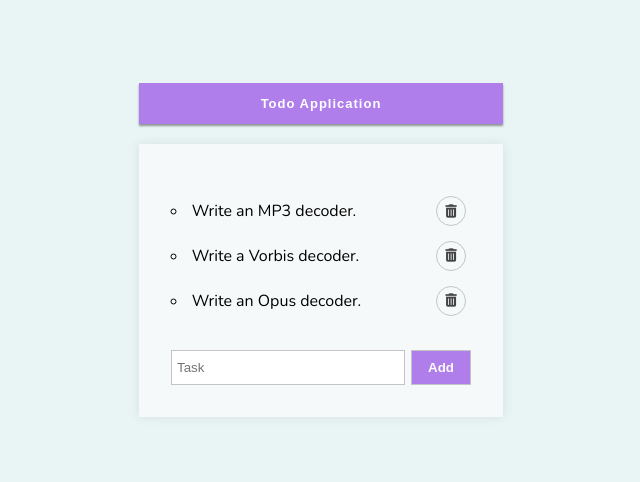
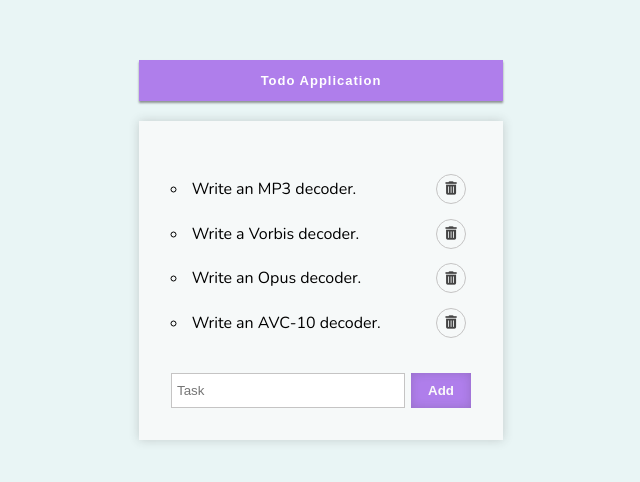
Before and after one commit to devsh0/ReacTodo, a React app: page / in a window 1280 px wide. Shown: the part 150-632 px from the top of the page, without its empty margins (319-959 px from the left). Built offline with nearby package versions, Linux system fonts and the light colour scheme.

Commit message:
Apply inset shadow on "Add Task" button
1. Apply inset border on "Add Task" button.
2. Increase alpha in the shadow color of "todo-list-container".
3. Remove unused member variable from "TodoApp" component.

```diff
--- a/src/index.css
+++ b/src/index.css
@@ -39,7 +39,7 @@ body {
     min-height: 25%;
     padding: 2rem;
     background: rgba(250, 250, 250, .8);
-    box-shadow: 0 0 10px 0 rgba(50, 50, 50, 0.1);
+    box-shadow: 0 0 10px 0 rgba(50, 50, 50, 0.2);
 }
 
 @media (max-width: 675px) {
@@ -108,5 +108,6 @@ body {
     height: 35px;
     margin-left: 6px;
     background: #af7eeb;
-    border: 1px solid #c5c4c4;
+    border: 0;
+    box-shadow: 0 0 10px rgba(50, 50, 50, .2) inset;
 }
--- a/src/index.js
+++ b/src/index.js
@@ -57,10 +57,11 @@ class TodoApp extends React.Component {
                 {id: 1, title: 'Write an MP3 decoder.'},
                 {id: 2, title: 'Write a Vorbis decoder.'},
                 {id: 3, title: 'Write an Opus decoder.'},
+                {id: 4, title: 'Write an AVC-10 decoder.'},
             ],
             nextTaskId: 5,
         }
-        this.inputElementRef = React.createRef();
+
         this.handleSubmit = this.handleSubmit.bind(this);
     }
 
```
